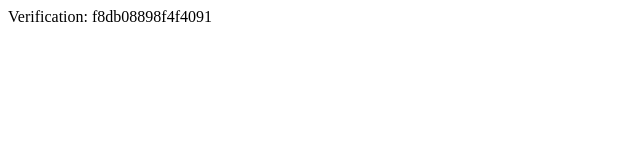
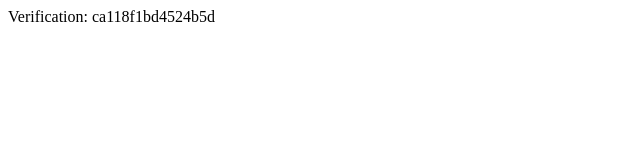
Before and after one commit to w1t3chlyyy/hustlify-shop, a website: page public/yandex_ca118f1bd4524b5d.html in a window 1280 px wide. Shown: the full height of the page, 0-640 px from the left. Drawn offline with Linux system fonts and the light colour scheme.

Commit message:
Update and rename yandex_f8db08898f4f4091.html to yandex_ca118f1bd4524b5d.html

```diff
--- a/public/yandex_f8db08898f4f4091.html
+++ b/public/yandex_ca118f1bd4524b5d.html
@@ -2,5 +2,5 @@
     <head>
         <meta http-equiv="Content-Type" content="text/html; charset=UTF-8">
     </head>
-    <body>Verification: f8db08898f4f4091</body>
+    <body>Verification: ca118f1bd4524b5d</body>
 </html>
```
